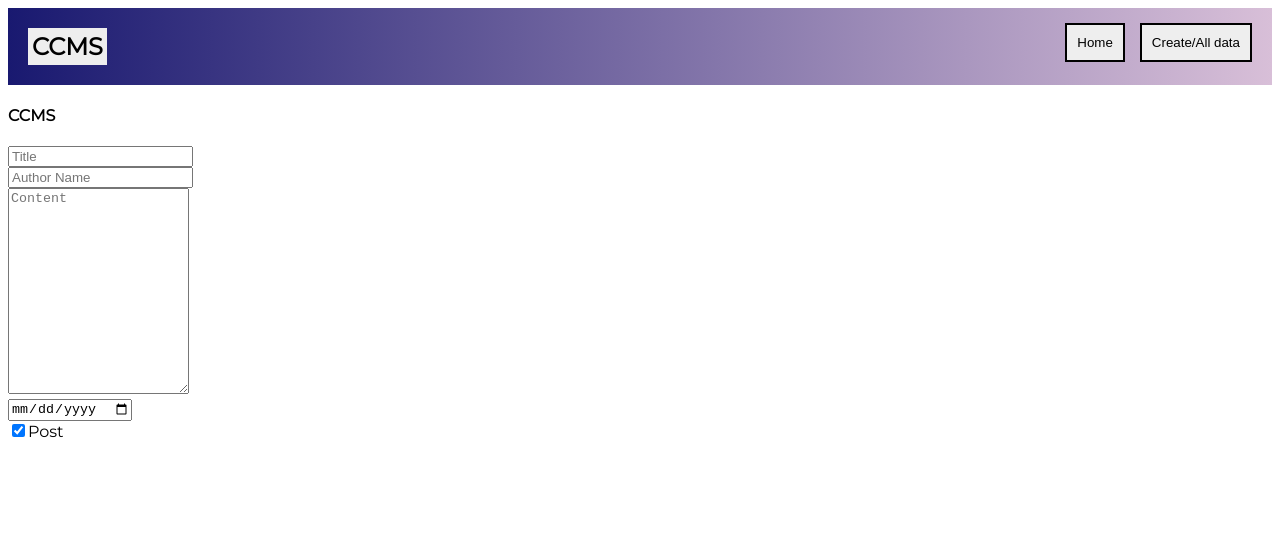
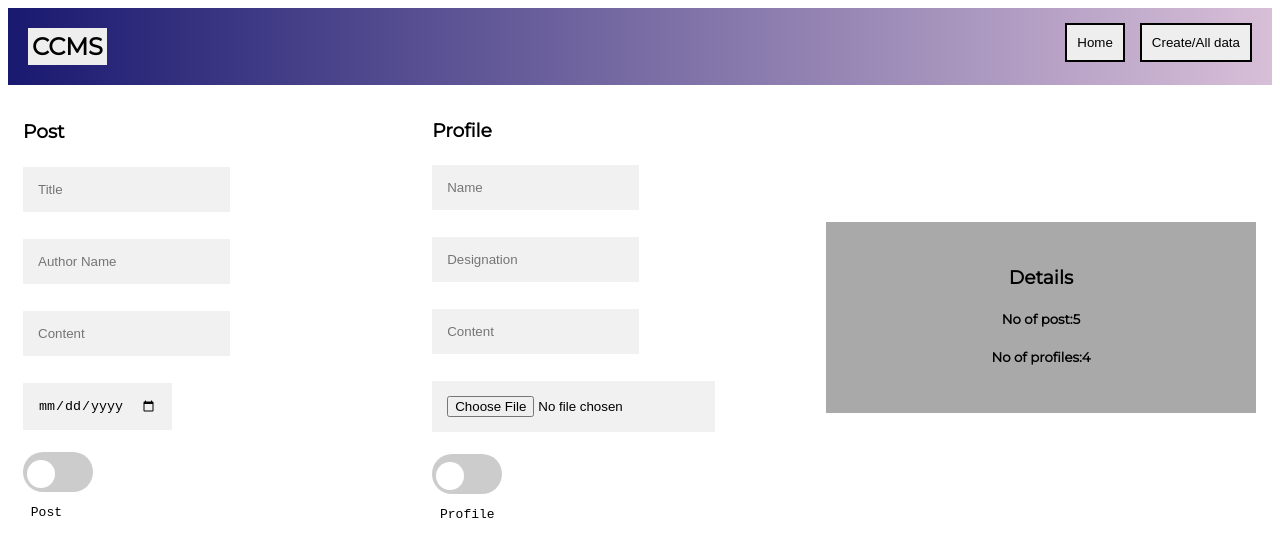
Before and after one commit to AnshSharmaa/CCMS, a React (Create React App) app in the folder client/: page /data in a window 1280 px wide. Shown: the top 556 px of the page. Built offline with nearby package versions, Linux system fonts and the light colour scheme.

Commit message:
data page refec + fix

```diff
--- a/client/src/Components/Header/header.css
+++ b/client/src/Components/Header/header.css
@@ -7,7 +7,7 @@
   justify-content: space-between;
   padding: 0 20px;
 }
-.name {
+.CCMS {
   background-color: #eee;
   padding: 4px;
 }
--- a/client/src/Components/Header/header.js
+++ b/client/src/Components/Header/header.js
@@ -7,7 +7,7 @@ function Header() {
   return (
     <div id="header">
       <div id="nav">
-        <h2 className="name">CCMS</h2>
+        <h2 className="CCMS">CCMS</h2>
         <div>
           <Link to="/">
             <button className="dataButton">Home</button>
--- a/client/src/Pages/Data/App.css
+++ /dev/null
@@ -1,183 +0,0 @@
-.heading2{
-  left: 50%;
-  top: 50%;
-  margin-left: 2%;
-  position: absolute;
-  margin-top: -17%;
-  width: 100%;
-  padding: 15px;
-
-
-}
-.form{
-
-  width: 30%;
-  left: 2%;
-  padding: 15px;
-
-}
-.form2{
-
-  left: 50%;
-  top: 50%;
-  margin-left: -12%;
-  position: absolute;
-  margin-top: -14%;
-  width: 30%;
-  padding: 15px;
-
-}
-.app{
-  background-color: rgba(187, 94, 32, 0.925);
-  width: 50%;
-  height: 400px;
-}
-.heading{
-  font-family: sans-serif;
-  background-color:rgb(112, 125, 196);
-  width: fit-content;
-}
-.create{
-  position: absolute;
-  top: 0;
-   right: 2%;
-   width: 100px;
-     text-align:right;
-}
-.title{
-  width: 93%;
-  padding: 15px;
-  margin: 5px 0 22px 0;
-  display: inline-block;
-  border: none;
-  background: #f1f1f1;
-}
-.author{
-  width: 93%;
-  padding: 15px;
-  margin: 5px 0 22px 0;
-  display: inline-block;
-  border: none;
-  background: #f1f1f1;
-}
-.content{
-  width: 93%;
-  padding: 15px;
-  margin: 5px 0 22px 0;
-  display: inline-block;
-  border: none;
-  background: #f1f1f1;
-}
-.date{
-  width: 93%;
-  padding: 15px;
-  margin: 5px 0 22px 0;
-  display: inline-block;
-  border: none;
-  background: #f1f1f1;
-
-}
-.name{
-  width: 93%;
-  padding: 15px;
-  margin: 5px 0 22px 0;
-  display: inline-block;
-  border: none;
-  background: #f1f1f1;
-}
-.designation{
-  width: 93%;
-  padding: 15px;
-  margin: 5px 0 22px 0;
-  display: inline-block;
-  border: none;
-  background: #f1f1f1;
-}
-.content2{
-  width: 93%;
-  padding: 15px;
-  margin: 5px 0 22px 0;
-  display: inline-block;
-  border: none;
-  background: #f1f1f1;
-}
-.image{
-  width: 93%;
-  padding: 15px;
-  margin: 5px 0 22px 0;
-  display: inline-block;
-  border: none;
-  background: #f1f1f1;
-}
-
-.switch {
-  position: relative;
-  display: inline-block;
-  width: 60px;
-  height: 30px;
-  padding: 5px;
-}
-
-.switch input {
-  opacity: 0;
-  width: 0;
-  height: 0;
-}
-
-.slider {
-  position: absolute;
-  cursor: pointer;
-  top: 0;
-  left: 0;
-  right: 0;
-  bottom: 0;
-  background-color: #ccc;
-  -webkit-transition: .4s;
-  transition: .4s;
-}
-
-.slider:before {
-  position: absolute;
-  content: "";
-  height: 28px;
-  width: 28px;
-  left: 4px;
-  bottom: 4px;
-  background-color: white;
-  -webkit-transition: .4s;
-  transition: .4s;
-}
-
-input:checked + .slider {
-  background-color: #2196F3;
-}
-
-input:focus + .slider {
-  box-shadow: 0 0 1px #2196F3;
-}
-
-input:checked + .slider:before {
-  -webkit-transform: translateX(26px);
-  -ms-transform: translateX(26px);
-  transform: translateX(26px);
-}
-
-/* Rounded sliders */
-.slider.round {
-  border-radius: 34px;
-}
-
-.slider.round:before {
-  border-radius: 50%;
-}
-.details{
-  text-align: center;
-  padding: 25px;
-  height: 200px;
-  width: 100;
-  position: absolute;
-  top: 100px;
-  left: 1300px;
-  background-color: darkgray;
-
-}
--- /dev/null
+++ b/client/src/Pages/Data/Data.css
@@ -0,0 +1,94 @@
+.Data {
+  display: flex;
+  align-items: center;
+  flex-wrap: wrap;
+}
+.heading2 {
+  padding: 15px;
+}
+.form {
+  width: 30%;
+  padding: 15px;
+}
+.form2 {
+  width: 30%;
+  padding: 15px;
+}
+
+.create {
+  text-align: right;
+}
+.title {
+  padding: 15px;
+  margin: 5px 0 22px 0;
+  display: inline-block;
+  border: none;
+  background: #f1f1f1;
+}
+
+.switch {
+  position: relative;
+  display: inline-block;
+  width: 60px;
+  height: 30px;
+  padding: 5px;
+}
+
+.switch input {
+  opacity: 0;
+  width: 0;
+  height: 0;
+}
+
+.slider {
+  position: absolute;
+  cursor: pointer;
+  top: 0;
+  left: 0;
+  right: 0;
+  bottom: 0;
+  background-color: #ccc;
+  -webkit-transition: 0.4s;
+  transition: 0.4s;
+}
+
+.slider:before {
+  position: absolute;
+  content: "";
+  height: 28px;
+  width: 28px;
+  left: 4px;
+  bottom: 4px;
+  background-color: white;
+  -webkit-transition: 0.4s;
+  transition: 0.4s;
+}
+
+input:checked + .slider {
+  background-color: #2196f3;
+}
+
+input:focus + .slider {
+  box-shadow: 0 0 1px #2196f3;
+}
+
+input:checked + .slider:before {
+  -webkit-transform: translateX(26px);
+  -ms-transform: translateX(26px);
+  transform: translateX(26px);
+}
+
+/* Rounded sliders */
+.slider.round {
+  border-radius: 34px;
+}
+
+.slider.round:before {
+  border-radius: 50%;
+}
+.details {
+  width: 30%;
+  text-align: center;
+  padding: 25px;
+  background-color: darkgray;
+}
--- a/client/src/Pages/Data/Data.js
+++ b/client/src/Pages/Data/Data.js
@@ -1,50 +1,64 @@
 import React from "react"
 
-function Data() {
+import "./Data.css"
+
+const Data = () => {
+  const profiles = 4
+  const posts = 5
   return (
-    <>
-      <h4 className="topic">CCMS</h4>
-      <form action="">
-        <div className="row">
-          <div className="col-25"></div>
-          <div className="col-75">
-            <input
-              type="text"
-              id="fname"
-              name="firstname"
-              placeholder="Title"
-            />
-          </div>
+    <div className="Data">
+      <form className="form">
+        <h3>Post</h3>
+        <input type="text" placeholder="Title" className="title" />
+        <br />
+        <input type="text" placeholder="Author Name" className="title" />
+        <br />
+        <input type="text" placeholder="Content" className="title" />
+        <br />
+        <input type="date" placeholder="Date" className="title" />
+        <br />
+
+        <div>
+          <label class="switch">
+            <input type="checkbox" />
+            <span class="slider round"></span>
+            Post
+          </label>{" "}
+          <pre> Post</pre>
         </div>
-        <div className="row">
-          <div className="col-25"></div>
-          <div className="col-75">
-            <input type="text" id="lname" placeholder="Author Name" />
-          </div>
+      </form>
+
+      <form className="form2">
+        <h3>Profile</h3>
+        <input type="text" placeholder="Name" className="title" />
+        <br />
+        <input type="text" placeholder="Designation" className="title" />
+        <br />
+        <input type="text" placeholder="Content" className="title" />
+        <br />
+        <input type="file" accept="image/*" className="title" />
+        <br />
+        <div>
+          <label class="switch">
+            <input type="checkbox" />
+            <span class="slider round"></span>
+          </label>
+          <pre> Profile</pre>
         </div>
-        <div className="row">
-          <div className="col-25"></div>
-          <div className="col-75">
-            <textarea
-              id="content"
-              name="subject"
-              placeholder="Content"
-              style={{ height: "200px" }}
-            ></textarea>
-            <br />
-          </div>
-          <div className="row">
-            <input type="Date" placeholder="Date" />
-          </div>
-        </div>
+      </form>
 
-        <label className="switch">
-          <input type="checkbox" checked />
-          <span className="slider round"></span>
-          Post
-        </label>
-      </form>
-    </>
+      <div className="details">
+        <h3>Details</h3>
+        <h5>
+          No of post:
+          {posts}
+        </h5>
+        <h5>
+          No of profiles:
+          {profiles}
+        </h5>
+      </div>
+    </div>
   )
 }
 
```
Also changed, not shown: client/src/Pages/Data/App.js (deleted, +0 -52 lines).
